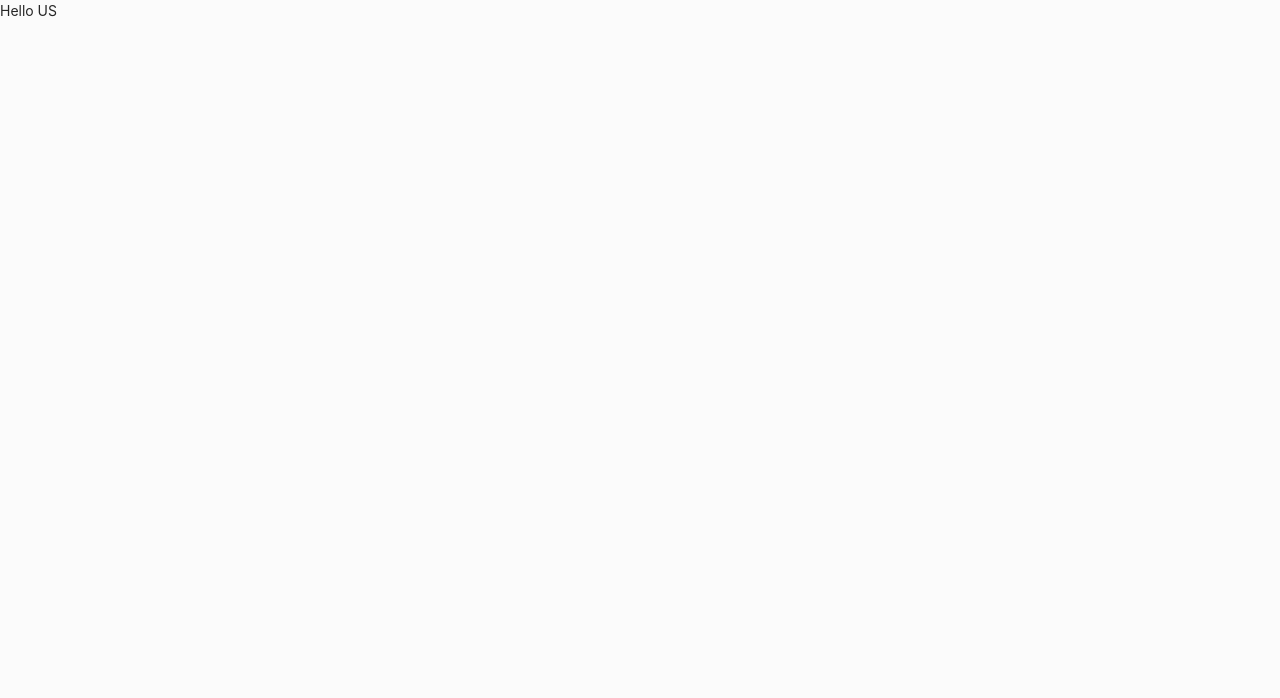
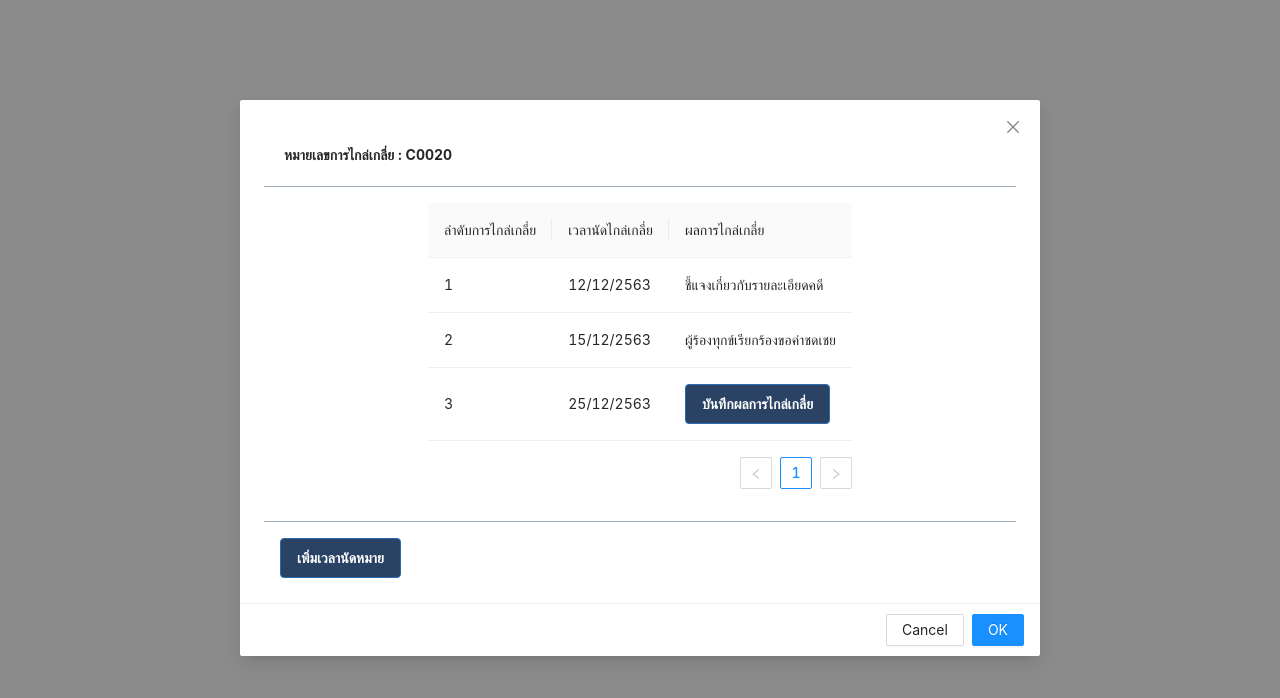
Before and after one commit to Inregist/susc, a React (Create React App) app in the folder office/: page /update-mediation in a window 1280 px wide. Shown: the top 698 px of the page. Built offline with nearby package versions, Linux system fonts and the light colour scheme.

Commit message:
ShowMediation

```diff
--- a/office/src/App.tsx
+++ b/office/src/App.tsx
@@ -7,6 +7,7 @@ import { BrowserRouter as Router, Route, Switch } from "react-router-dom";
 import LogIn from "./pages/LogIn";
 import Main from "./pages/Main";
 import UpdateCase from "./pages/UpdateCase";
+import UpdateMediation from "./pages/UpdateMediation";
 
 function App() {
   return (
@@ -15,6 +16,7 @@ function App() {
         <Switch>
           <Route exact path="/login" component={LogIn} />
           <Route exact path="/update-case" component={UpdateCase} />
+          <Route exact path="/update-mediation" component={UpdateMediation} />
           <Route path="/" component={Main} />
         </Switch>
       </Router>
--- /dev/null
+++ b/office/src/pages/UpdateMediation.tsx
@@ -0,0 +1,71 @@
+import React, { useState } from "react";
+import { Modal, Table } from "antd";
+
+const UpdateMediation = () => {
+  const [show, setShow] = useState(true);
+  const dataSource = [
+    {
+      key: "1",
+      order: "1",
+      time: "12/12/2563",
+      result: "ชี้แจงเกี่ยวกับรายละเอียดคดี",
+    },
+    {
+      key: "2",
+      order: "2",
+      time: "15/12/2563",
+      result: "ผู้ร้องทุกข์เรียกร้องขอค่าชดเชย",
+    },
+    {
+      key: "3",
+      order: "3",
+      time: "25/12/2563",
+      result: (
+        <button className="bg-blue-900 hover:bg-blue-700 text-white font-bold py-2 px-4 border border-blue-700 rounded">
+          บันทึกผลการไกล่เกลี่ย
+        </button>
+      ),
+    },
+  ];
+
+  const columns = [
+    {
+      title: "ลำดับการไกล่เกลี่ย",
+      dataIndex: "order",
+      key: "order",
+    },
+    {
+      title: "เวลานัดไกล่เกลี่ย",
+      dataIndex: "time",
+      key: "time",
+    },
+    {
+      title: "ผลการไกล่เกลี่ย",
+      dataIndex: "result",
+      key: "result",
+    },
+  ];
+  return (
+    <Modal
+      width={800}
+      visible={show}
+      onCancel={() => {
+        setShow(false);
+      }}
+      onOk={() => {
+        setShow(false);
+      }}
+    >
+      <div className="font-bold p-5">หมายเลขการไกล่เกลี่ย : C0020</div>
+      <div className="flex justify-around  border-t border-gray-500 p-4">
+        <Table dataSource={dataSource} columns={columns}  />
+      </div>
+      <div className="flex justify-start  border-t border-gray-500 pt-4 pb-px pl-4 pr-4">
+        <button className="bg-blue-900 hover:bg-blue-700 text-white font-bold py-2 px-4 border border-blue-700 rounded">
+          เพิ่มเวลานัดหมาย
+        </button>
+      </div>
+    </Modal>
+  );
+};
+export default UpdateMediation;
```
